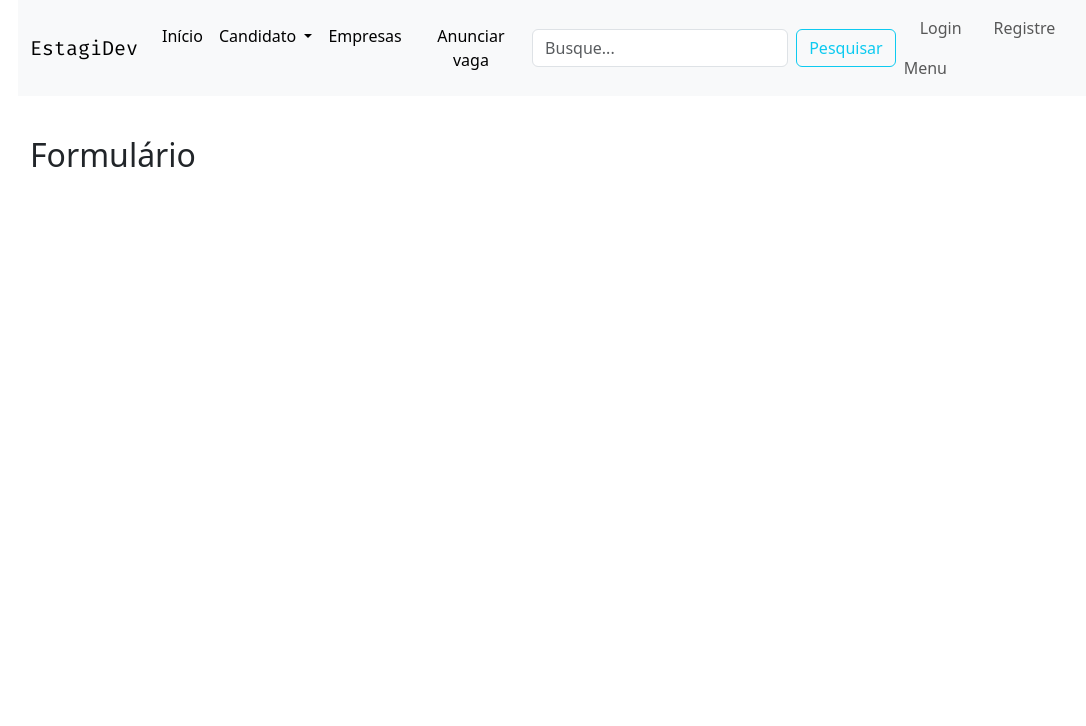
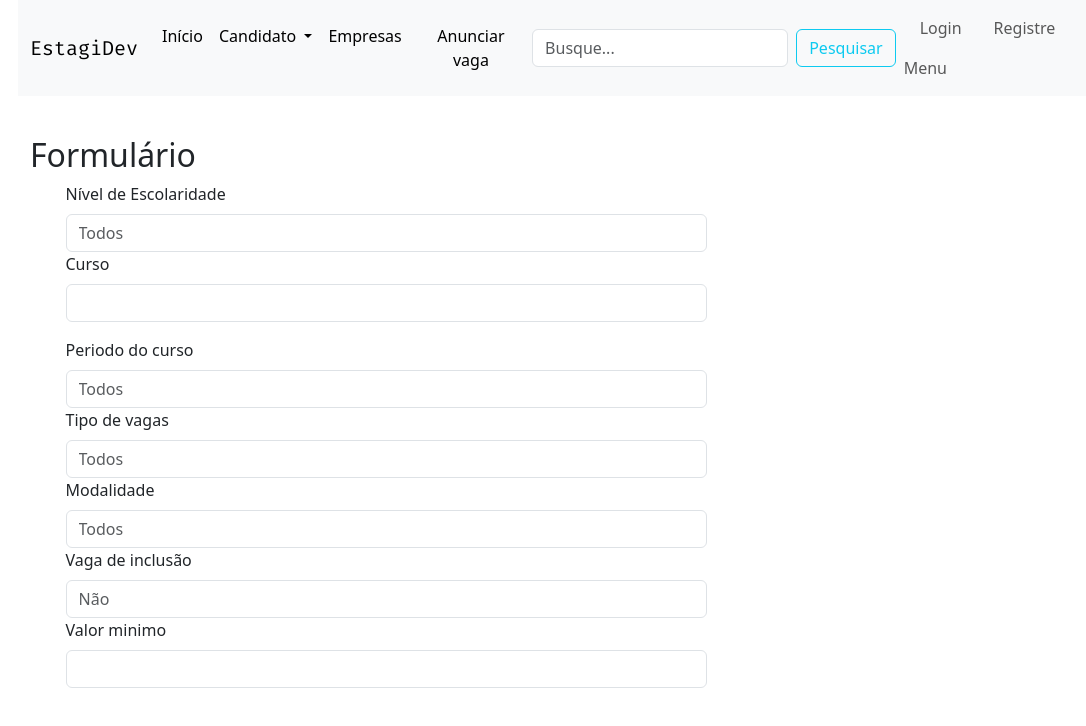
Before and after one commit to RebecadeMouraMendes/Projeto-Vagas-de-Emprego, a plain HTML site: page formulario.html in a window 1280 px wide. Shown: the whole page, without its empty margins (64-1150 px from the left). Drawn offline with nearby package versions, Linux system fonts and the light colour scheme.

Commit message:
Update formulario.html

```diff
--- a/formulario.html
+++ b/formulario.html
@@ -78,14 +78,102 @@
               </nav>
           </div>
         </div>
-        <div class="container text-start">
+
+            <div class="container text-start">
             <div class="row">
               <div class="col">
-                <p>&nbsp;</p>
-                <h2>Formulário</h2>
+              <p>&nbsp;</p>  <h2>Formulário </h2>
               </div>
-
             </div>
           </div>
-    </body>
+          <div class="row justify-content-center">
+            <div class="col-7 text-start">
+                <label for="exampleDataList" class="form-label">Nível de Escolaridade</label>
+                <input class="form-control" list="datalistOptions" id="exampleDataList" placeholder="Todos">
+                <datalist id="datalistOptions">
+                  <option value="Fundamental">
+                  <option value="Médio">
+                  <option value="Superior">
+                  <option value="Técnico">
+                </datalist>
+              </div>
+            <div class="col-4">
+            </div>
+
+          </div>
+          <div class="row justify-content-center">
+            <div class="col-7 text-start">
+                <div class="mb-3">
+                    <label for="exampleInputEmail1" class="form-label">Curso</label>
+                    <input type="email" class="form-control" id="exampleInputEmail1" aria-describedby="emailHelp">
+                  </div>
+                  </div>
+            <div class="col-4">
+            </div>
+          </div>
+          <div class="row justify-content-center">
+            <div class="col-7 text-start">
+                <label for="exampleDataList" class="form-label">Periodo do curso </label>
+                <input class="form-control" list="datalistOptions" id="exampleDataList" placeholder="Todos">
+                <datalist id="datalistOptions">
+                  <option value="A distâcia">
+                  <option value="Integral">
+                  <option value="Matutino">
+                    <option value="Noturno">
+                        <option value="Madrugada">
+
+
+                </datalist>
+              </div>
+            <div class="col-4">
+            </div>
+          </div>
+          <div class="row justify-content-center">
+            <div class="col-7 text-start">
+                <label for="exampleDataList" class="form-label">Tipo de vagas </label>
+                <input class="form-control" list="datalistOptions" id="exampleDataList" placeholder="Todos">
+                <datalist id="datalistOptions">
+                  <option value="Estágio">
+                  <option value="Efetivo">
+                  <option value="Aprediz">
+                </datalist>
+              </div>
+            <div class="col-4">
+            </div>
+          </div>
+          <div class="row justify-content-center">
+            <div class="col-7 text-start">
+                <label for="exampleDataList" class="form-label">Modalidade </label>
+                <input class="form-control" list="datalistOptions" id="exampleDataList" placeholder="Todos">
+                <datalist id="datalistOptions">
+                  <option value="Presencial">
+                  <option value="Homeoffice">
+                  <option value="Híbrido">
+                </datalist>
+              </div>
+            <div class="col-4">
+            </div>
+          </div>
+          <div class="row justify-content-center">
+            <div class="col-7 text-start">
+                <label for="exampleDataList" class="form-label">Vaga de inclusão </label>
+                <input class="form-control" list="datalistOptions" id="exampleDataList" placeholder="Não">
+                <datalist id="datalistOptions">
+                  <option value="Sim">
+                </datalist>
+              </div>
+            <div class="col-4">
+            </div>
+          </div>
+          <div class="row justify-content-center">
+            <div class="col-7 text-start">
+                <div class="mb-3">
+                    <label for="exampleInputEmail1" class="form-label">Valor minimo</label>
+                    <input type="email" class="form-control" id="exampleInputEmail1" aria-describedby="emailHelp">
+                  </div>              </div>
+            <div class="col-4">
+            </div>
+          </div>
+              </div>
+        </body>
     </html>
```
